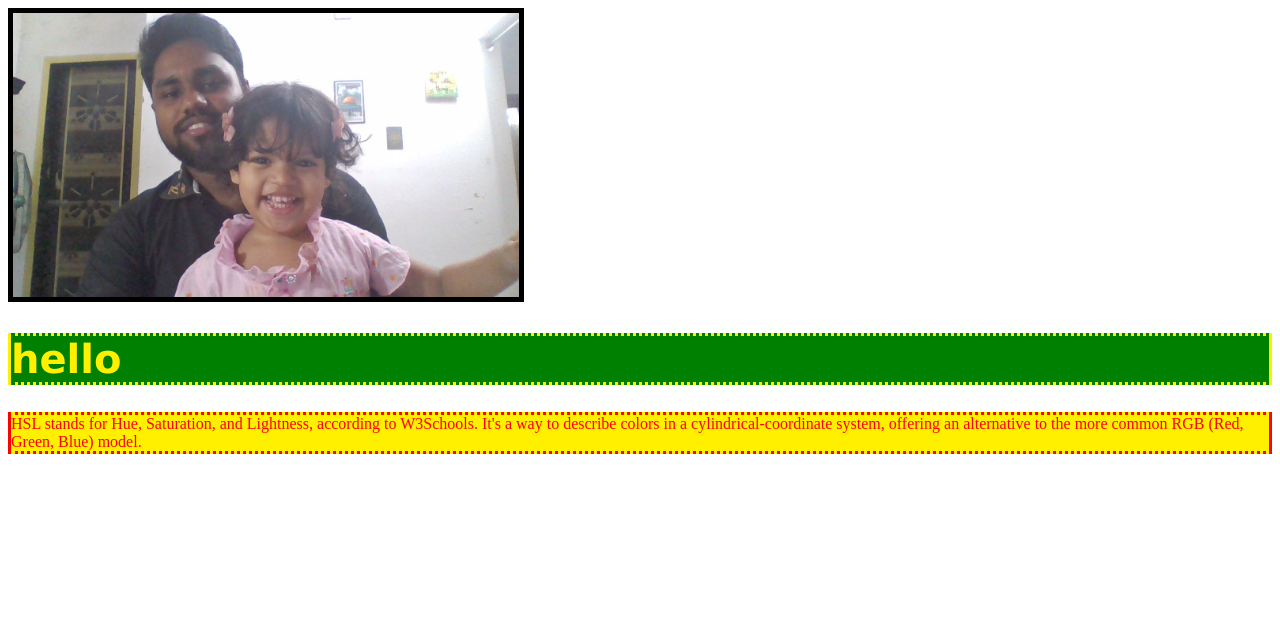
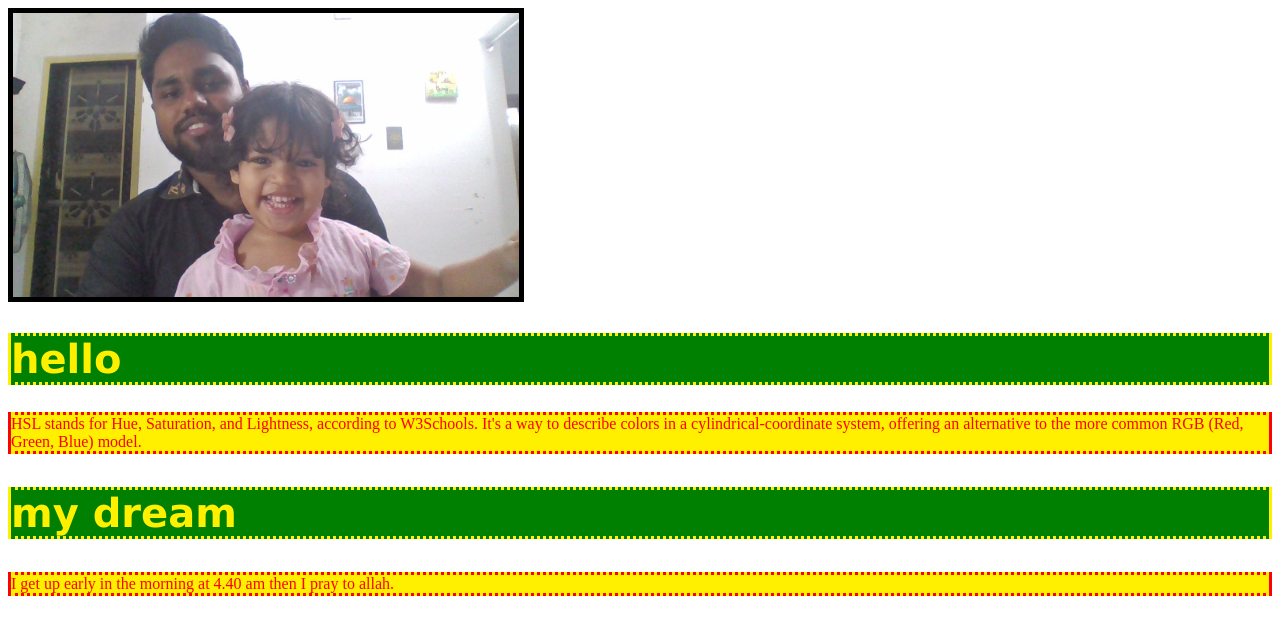
Before and after one commit to islamSorifulhero/card-practice, a plain HTML site: page index.html in a window 1280 px wide. Drawn offline with Linux system fonts and the light colour scheme.

Commit message:
my 6th commit

```diff
--- a/index.html
+++ b/index.html
@@ -10,6 +10,12 @@
   <img width="40%" height="40%" src="soriful with .....jpg" alt="">
   <h1>hello</h1>
   <p>HSL stands for Hue, Saturation, and Lightness, according to W3Schools. It's a way to describe colors in a cylindrical-coordinate system, offering an alternative to the more common RGB (Red, Green, Blue) model.</p>
+  <section>
+    <div>
+      <h1>my dream</h1>
+      <p>I get up early in the morning at 4.40 am then I pray to allah.</p>
+    </div>
+  </section>
 
 
 </body>
```
